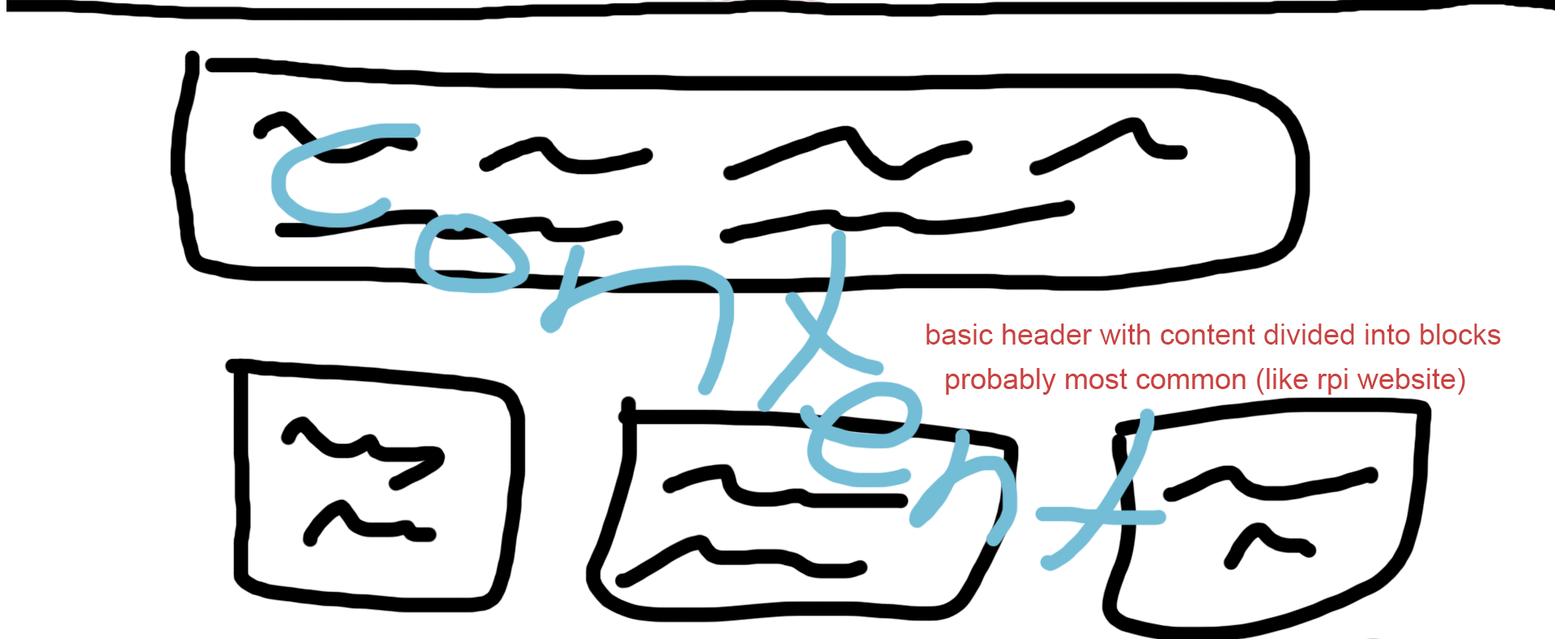
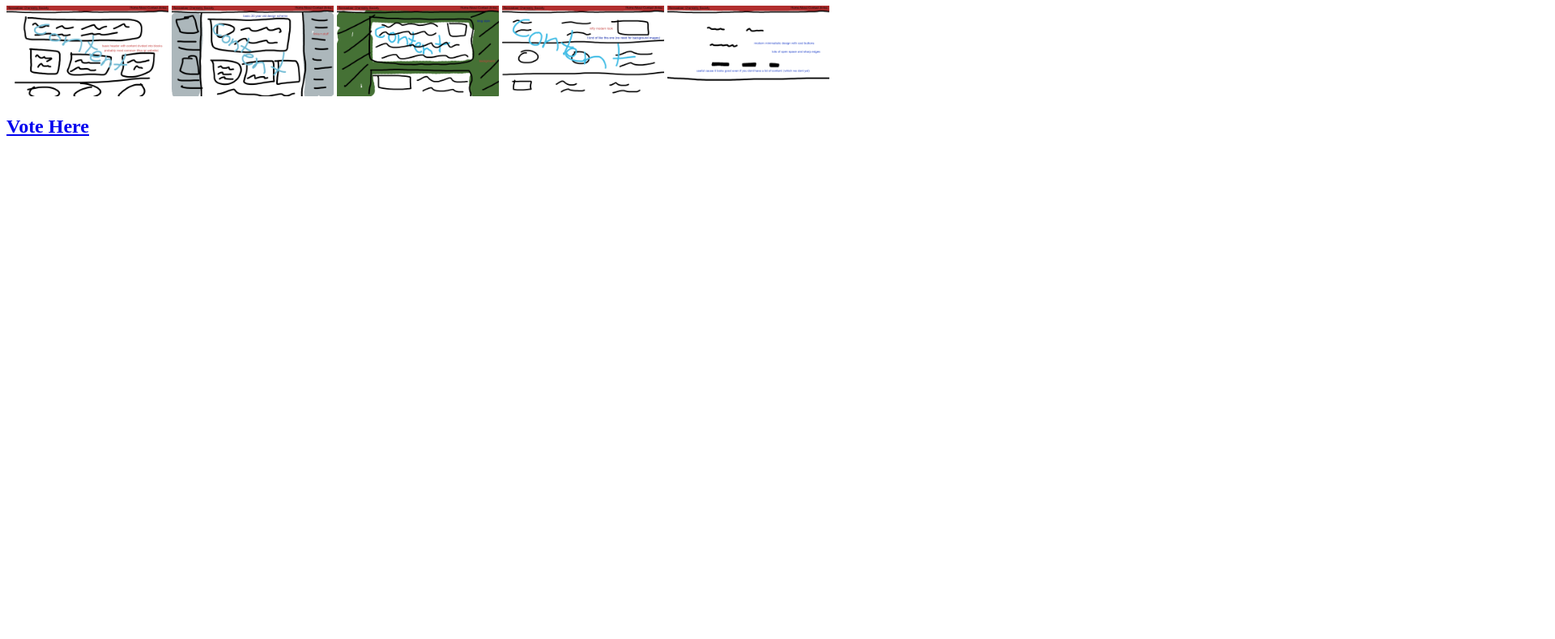
Before and after one commit to ScottNotFound/ScottNotFound.github.io, a plain HTML site: page rcsops.html in a window 1280 px wide. Shown: the part 73-863 px from the top of the page at 81% size, 1920 px wide, since content can reach past the window. After the commit the page ends 800 px from the top, so only its background shows below. Drawn offline with Linux system fonts and the light colour scheme.

Commit message:
layout
-fixed layout
-added links

```diff
--- /dev/null
+++ b/rcsops.css
@@ -0,0 +1,9 @@
+
+div {
+  display: inline-block;
+}
+
+img {
+  display: inline-block;
+  width: 200px;
+}
--- a/rcsops.html
+++ b/rcsops.html
@@ -1,10 +1,15 @@
 <!DOCTYPE html>
 <html>
+<link href="rcsops.css" rel="stylesheet" type="text/css">
 <body>
-  <img src="img/layout1.png">
-  <img src="img/layout2.png">
-  <img src="img/layout3.png">
-  <img src="img/layout4.png">
-  <img src="img/layout5.png">
+  <h1>Vote for favorite layout for RCS website!</h1>
+  <div>
+  <a href="img/layout1.png"><img src="img/layout1.png"></a>
+  <a href="img/layout1.png"><img src="img/layout2.png"></a>
+  <a href="img/layout1.png"><img src="img/layout3.png"></a>
+  <a href="img/layout1.png"><img src="img/layout4.png"></a>
+  <a href="img/layout1.png"><img src="img/layout5.png"></a>
+</div>
+  <a href="http://www.strawpoll.me/13405957"><h2>Vote Here</h2></a>
 </body>
 </html>
```
